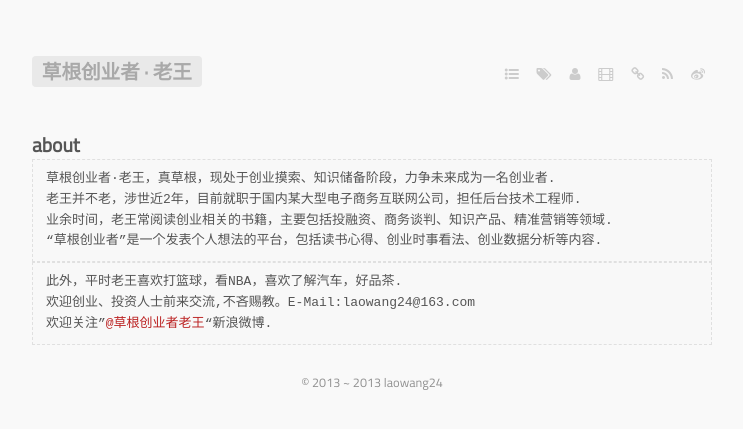
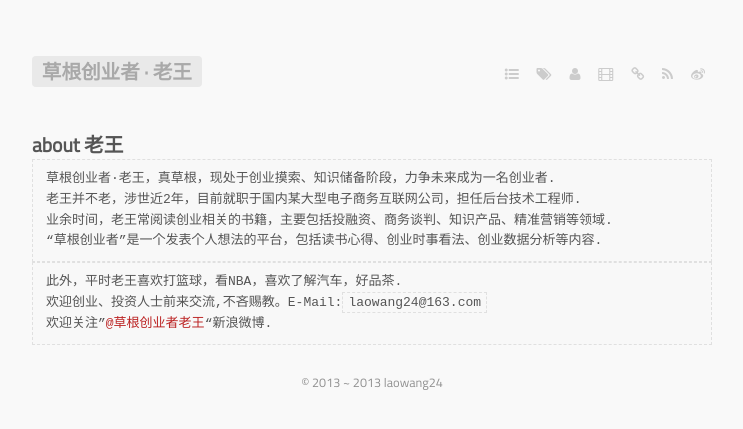
Before and after one commit to laowang24/laowang24.github.com, a Jekyll site: the page built from about.markdown, in a window 1280 px wide. Shown: the top 429 px of the page, without its empty margins (268-1011 px from the left). Built offline with Jekyll 4.4.1, drawn with Linux system fonts in a browser that asks for light colours; some web fonts are replaced; Markdown is read by kramdown in place of the engine named in the settings.

Commit message:
update at 2013-12-17

```diff
--- a/about.markdown
+++ b/about.markdown
@@ -1,5 +1,5 @@
 ---
-title: about
+title: about 老王
 layout: page
 ---
 
@@ -11,5 +11,5 @@ layout: page
 > "草根创业者"是一个发表个人想法的平台，包括读书心得、创业时事看法、创业数据分析等内容.
 
 > 此外，平时老王喜欢打篮球，看NBA，喜欢了解汽车，好品茶.
-> 欢迎创业、投资人士前来交流,不吝赐教。E-Mail:laowang24@163.com
+> 欢迎创业、投资人士前来交流,不吝赐教。E-Mail:`laowang24@163.com`
 > 欢迎关注"[@草根创业者老王](http://weibo.com/laowang24)"新浪微博.
```
